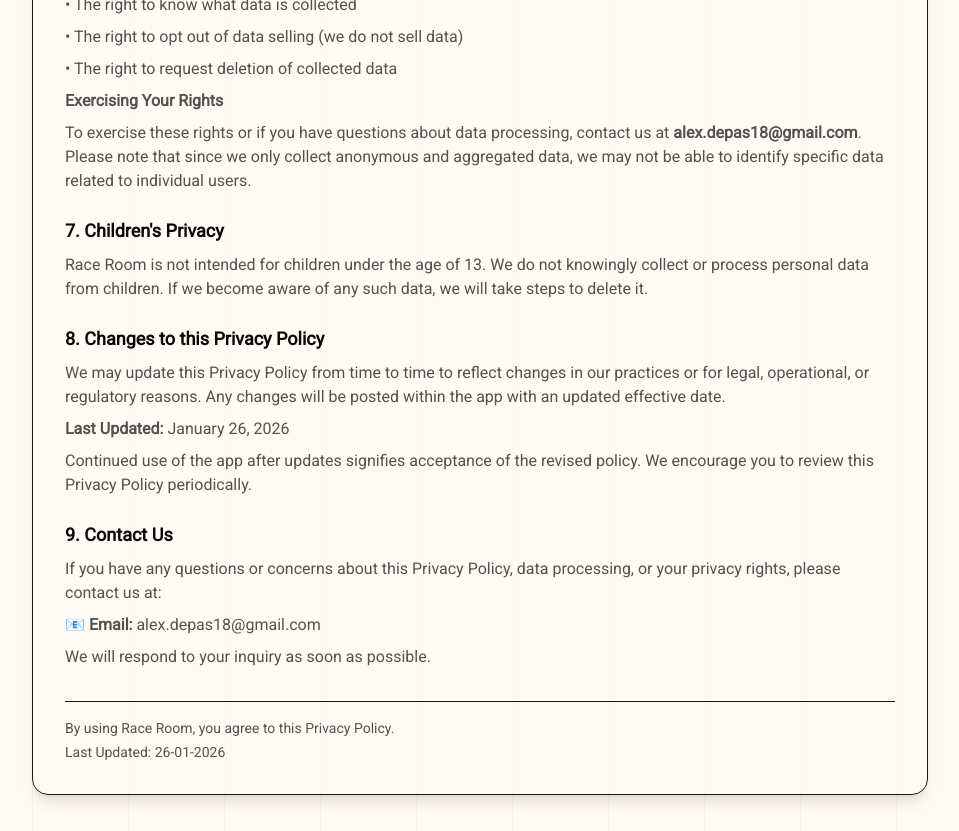
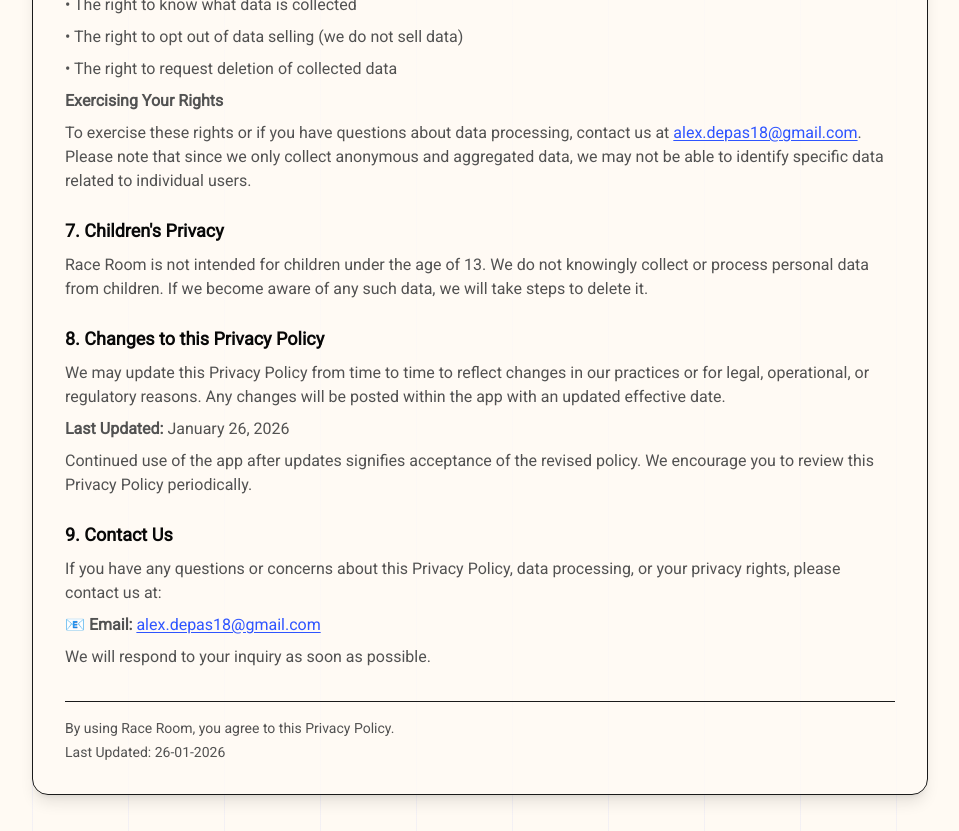
Before and after one commit to Al3x18/my-dev-site, a React (Vite) app: page /race-room-policy in a window 1280 px wide. Shown: the part 3600-4431 px from the top of the page, without its empty margins (160-1119 px from the left). Built offline with nearby package versions, Linux system fonts and the light colour scheme.

Commit message:
Style legal page links

```diff
--- a/package.json
+++ b/package.json
@@ -1,7 +1,7 @@
 {
   "name": "my-site",
   "private": true,
-  "version": "2.1.1",
+  "version": "2.1.2",
   "type": "module",
   "scripts": {
     "dev": "vite",
--- a/src/components/InlineMarkdown.jsx
+++ b/src/components/InlineMarkdown.jsx
@@ -1,6 +1,30 @@
 import { Link } from 'react-router-dom';
 
-const tokenPattern = /\[([^\]]+)\]\(([^)]+)\)|\*\*(.*?)\*\*/g;
+const tokenPattern = /\[([^\]]+)\]\(([^)]+)\)|\*\*(.*?)\*\*|(https?:\/\/[^\s),]+)|([\w.%+-]+@[\w.-]+\.[A-Za-z]{2,})/g;
+const linkClassName = 'font-medium text-primary underline underline-offset-2 transition-colors hover:text-primary/80';
+
+function InlineLink({ href, children }) {
+  if (href.startsWith('/')) {
+    return (
+      <Link className={linkClassName} to={href}>
+        {children}
+      </Link>
+    );
+  }
+
+  const opensNewTab = /^https?:\/\//.test(href);
+
+  return (
+    <a
+      className={linkClassName}
+      href={href}
+      target={opensNewTab ? '_blank' : undefined}
+      rel={opensNewTab ? 'noopener noreferrer' : undefined}
+    >
+      {children}
+    </a>
+  );
+}
 
 function InlineMarkdown({ children }) {
   if (typeof children !== 'string') return children;
@@ -13,29 +37,32 @@
       content.push(children.slice(lastIndex, match.index));
     }
 
-    const [, label, href, boldText] = match;
+    const [, label, href, boldText, url, email] = match;
 
-    if (href?.startsWith('/')) {
+    if (href) {
       content.push(
-        <Link key={match.index} to={href}>
+        <InlineLink key={match.index} href={href}>
           {label}
-        </Link>
+        </InlineLink>
       );
-    } else if (href) {
-      const opensNewTab = /^https?:\/\//.test(href);
-
+    } else if (url) {
       content.push(
-        <a
-          key={match.index}
-          href={href}
-          target={opensNewTab ? '_blank' : undefined}
-          rel={opensNewTab ? 'noopener noreferrer' : undefined}
-        >
-          {label}
-        </a>
+        <InlineLink key={match.index} href={url}>
+          {url}
+        </InlineLink>
+      );
+    } else if (email) {
+      content.push(
+        <InlineLink key={match.index} href={`mailto:${email}`}>
+          {email}
+        </InlineLink>
       );
     } else {
-      content.push(<strong key={match.index}>{boldText}</strong>);
+      content.push(
+        <strong key={match.index}>
+          <InlineMarkdown>{boldText}</InlineMarkdown>
+        </strong>
+      );
     }
 
     lastIndex = match.index + match[0].length;
```
